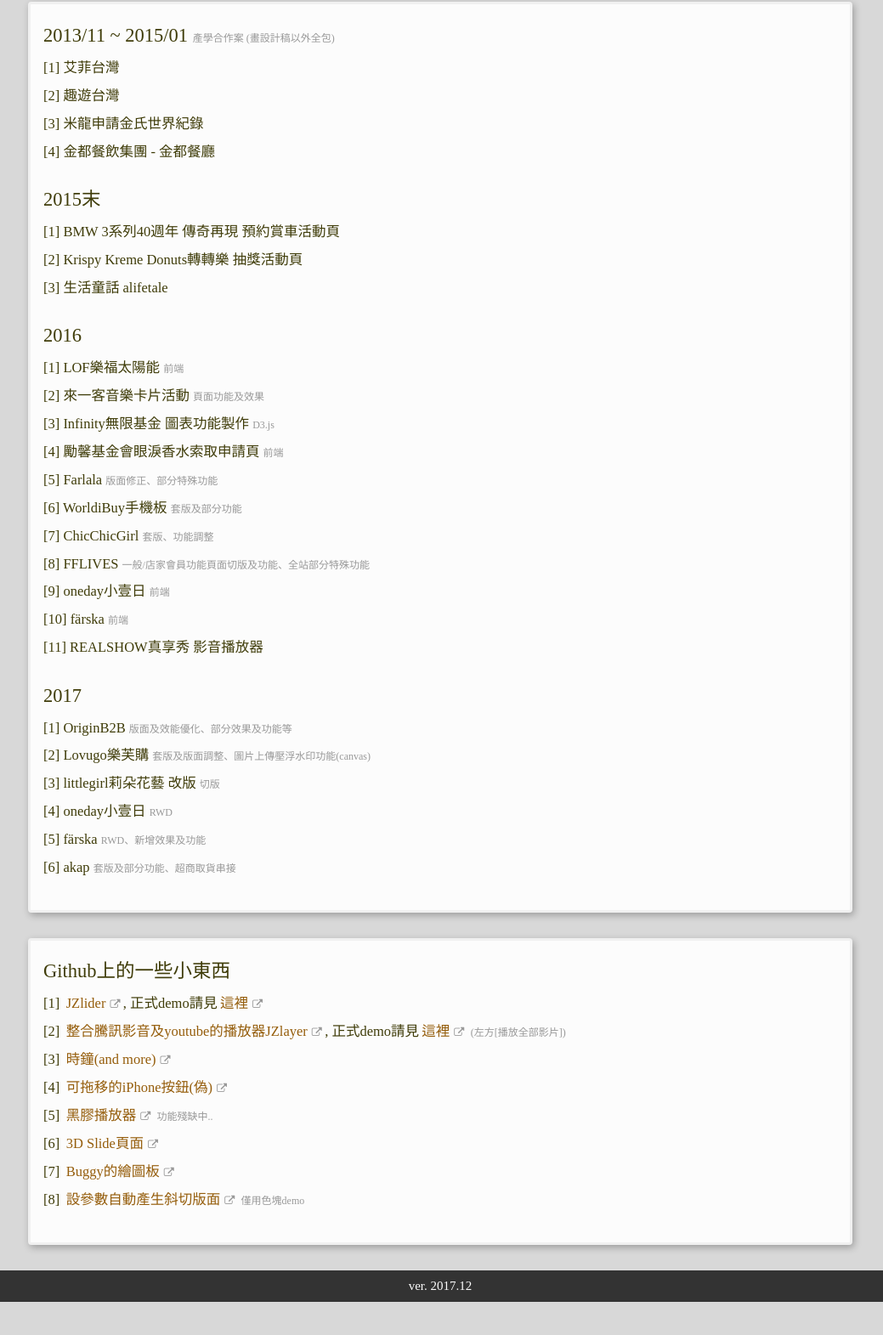
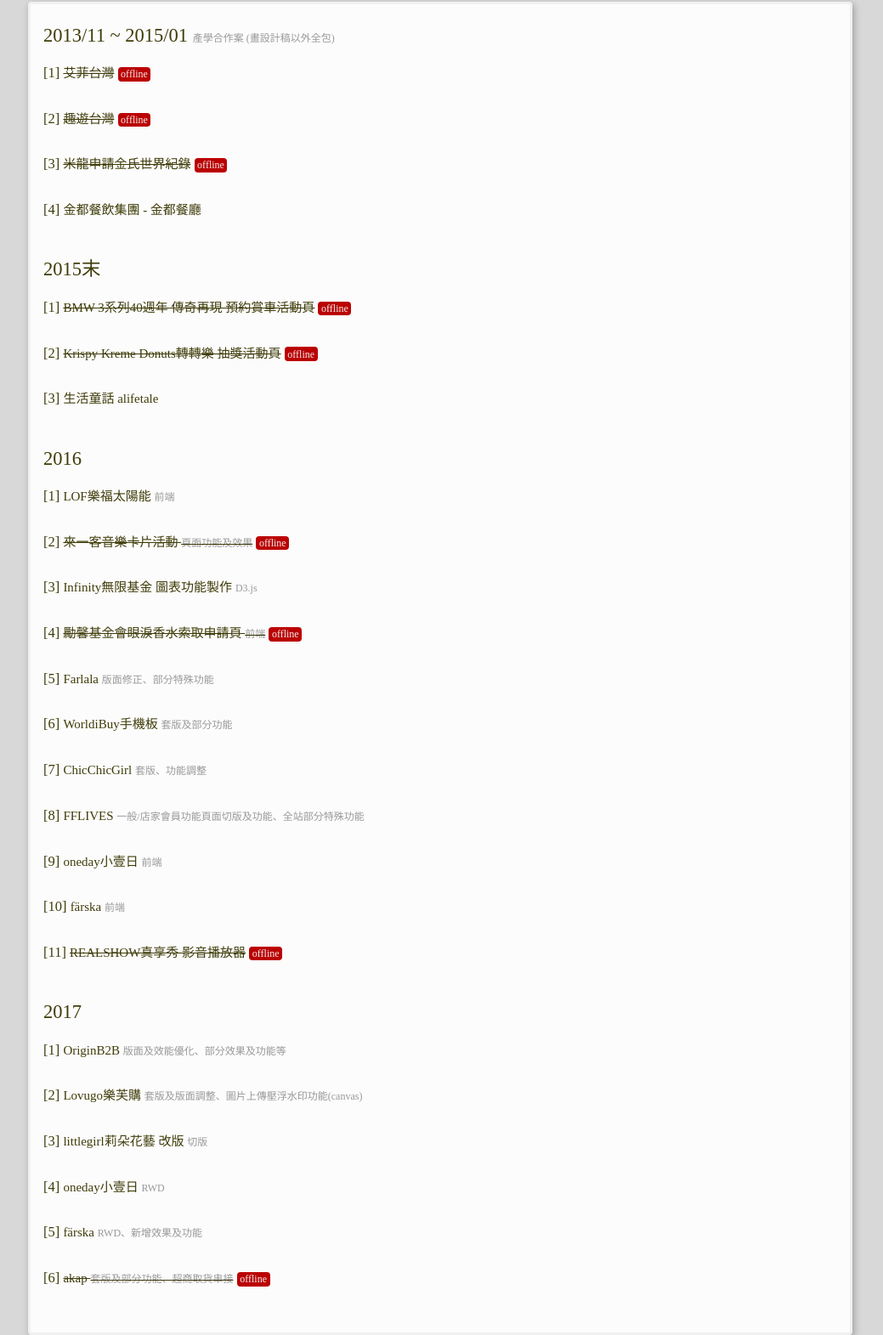
Before and after one commit to jinntser/portfolio, a plain HTML site: page index.html in a window 1280 px wide. Shown: the part 857-2428 px from the top of the page at 85% size, without its empty margins (122-1161 px from the left). Before the commit the page ends 2389 px from the top, so only its background shows below. Drawn offline with Linux system fonts and the light colour scheme.

Commit message:
update online status

```diff
--- a/index.html
+++ b/index.html
@@ -68,86 +68,134 @@
             <article id="exp">
                 <h3>2013/11 ~ 2015/01 <span class="notice">產學合作案 (畫設計稿以外全包)</span></h3>
                 <ol class="count-list">
-                    <li>
+                    <li class="offline">
+                        <h4 class="title">
                             艾菲台灣
+                        </h4>
+                    </li>
+                    <li class="offline">
+                        <h4 class="title">
+                            趣遊台灣
+                        </h4>
+                    </li>
+                    <li class="offline">
+                        <h4 class="title">
+                            米龍申請金氏世界紀錄
+                        </h4>
                     </li>
                     <li>
-                        趣遊台灣
-                    </li>
-                    <li>
-                        米龍申請金氏世界紀錄
-                    </li>
-                    <li>
+                        <h4 class="title">
                             金都餐飲集團 - 金都餐廳
+                        </h4>
                     </li>
                 </ol>
                 <h3>2015末</h3>
                 <ol class="count-list">
-                    <li>
+                    <li class="offline">
+                        <h4 class="title">
                             BMW 3系列40週年 傳奇再現 預約賞車活動頁
+                        </h4>
+                    </li>
+                    <li class="offline">
+                        <h4 class="title">
+                            Krispy Kreme Donuts轉轉樂 抽獎活動頁
+                        </h4>
                     </li>
                     <li>
-                        Krispy Kreme Donuts轉轉樂 抽獎活動頁
-                    </li>
-                    <li>
+                        <h4 class="title">
                             生活童話 alifetale
+                        </h4>
                     </li>
                 </ol>
                 <h3>2016</h3>
                 <ol class="count-list">
                     <li>
+                        <h4 class="title">
                             LOF樂福太陽能 <span class="notice">前端</span>
+                        </h4>
+                    </li>
+                    <li class="offline">
+                        <h4 class="title">
+                            來一客音樂卡片活動 <span class="notice">頁面功能及效果</span>
+                        </h4>
                     </li>
                     <li>
-                        來一客音樂卡片活動 <span class="notice">頁面功能及效果</span>
+                        <h4 class="title">
+                            Infinity無限基金 圖表功能製作 <span class="notice">D3.js</span>
+                        </h4>
+                    </li>
+                    <li class="offline">
+                        <h4 class="title">
+                            勵馨基金會眼淚香水索取申請頁 <span class="notice">前端</span>
+                        </h4>
                     </li>
                     <li>
-                        Infinity無限基金 圖表功能製作 <span class="notice">D3.js</span>
+                        <h4 class="title">
+                            Farlala <span class="notice">版面修正、部分特殊功能</span>
+                        </h4>
                     </li>
                     <li>
-                        勵馨基金會眼淚香水索取申請頁 <span class="notice">前端</span>
+                        <h4 class="title">
+                            WorldiBuy手機板 <span class="notice">套版及部分功能</span>
+                        </h4>
                     </li>
                     <li>
-                        Farlala <span class="notice">版面修正、部分特殊功能</span>
+                        <h4 class="title">
+                            ChicChicGirl <span class="notice">套版、功能調整</span>
+                        </h4>
                     </li>
                     <li>
-                        WorldiBuy手機板 <span class="notice">套版及部分功能</span>
+                        <h4 class="title">
+                            FFLIVES <span class="notice">一般/店家會員功能頁面切版及功能、全站部分特殊功能</span>
+                        </h4>
                     </li>
                     <li>
-                        ChicChicGirl <span class="notice">套版、功能調整</span>
+                        <h4 class="title">
+                            oneday小壹日 <span class="notice">前端</span>
+                        </h4>
                     </li>
                     <li>
-                        FFLIVES <span class="notice">一般/店家會員功能頁面切版及功能、全站部分特殊功能</span>
+                        <h4 class="title">
+                            färska <span class="notice">前端</span>
+                        </h4>
                     </li>
-                    <li>
-                        oneday小壹日 <span class="notice">前端</span>
-                    </li>
-                    <li>
-                        färska <span class="notice">前端</span>
-                    </li>
-                    <li>
+                    <li class="offline">
+                        <h4 class="title">
                             REALSHOW真享秀 影音播放器
+                        </h4>
                     </li>
                 </ol>
                 <h3>2017</h3>
                 <ol class="count-list">
                     <li>
+                        <h4 class="title">
                             OriginB2B <span class="notice">版面及效能優化、部分效果及功能等</span>
+                        </h4>
                     </li>
                     <li>
+                        <h4 class="title">
                             Lovugo樂芙購 <span class="notice">套版及版面調整、圖片上傳壓浮水印功能(canvas)</span>
+                        </h4>
                     </li>
                     <li>
+                        <h4 class="title">
                             littlegirl莉朵花藝 改版 <span class="notice">切版</span>
+                        </h4>
                     </li>
                     <li>
+                        <h4 class="title">
                             oneday小壹日 <span class="notice">RWD</span>
+                        </h4>
                     </li>
                     <li>
+                        <h4 class="title">
                             färska <span class="notice">RWD、新增效果及功能</span>
+                        </h4>
                     </li>
-                    <li>
+                    <li class="offline">
+                        <h4 class="title">
                             akap <span class="notice">套版及部分功能、超商取貨串接</span>
+                        </h4>
                     </li>
                 </ol>
             </article>
@@ -159,9 +207,7 @@
                             href="https://www.farska-tw.com/" target="_blank">這裡</a>
                     </li>
                     <li>
-                        <a href="https://jinntser.github.io/JZlayer/" target="_blank">整合騰訊影音及youtube的播放器JZlayer</a>,
-                        正式demo請見<a href="https://www.realshow.com.tw/portal_music/channel_list/465"
-                                   target="_blank">這裡</a> <span class="notice">(左方[播放全部影片])</span>
+                        <a href="https://jinntser.github.io/JZlayer/" target="_blank">整合騰訊影音及youtube的播放器JZlayer</a>
                     </li>
                     <li>
                         <a href="https://jinntser.github.io/clock/" target="_blank">時鐘(and more)</a>
@@ -191,7 +237,7 @@
     <div class="wrap-outer">
         <div class="wrap-inner">
             <p>
-                ver. 2017.12
+                last updated: 2019-10-30
             </p>
         </div>
     </div>
```
Lines whose indentation alone changed are shown as unchanged.
